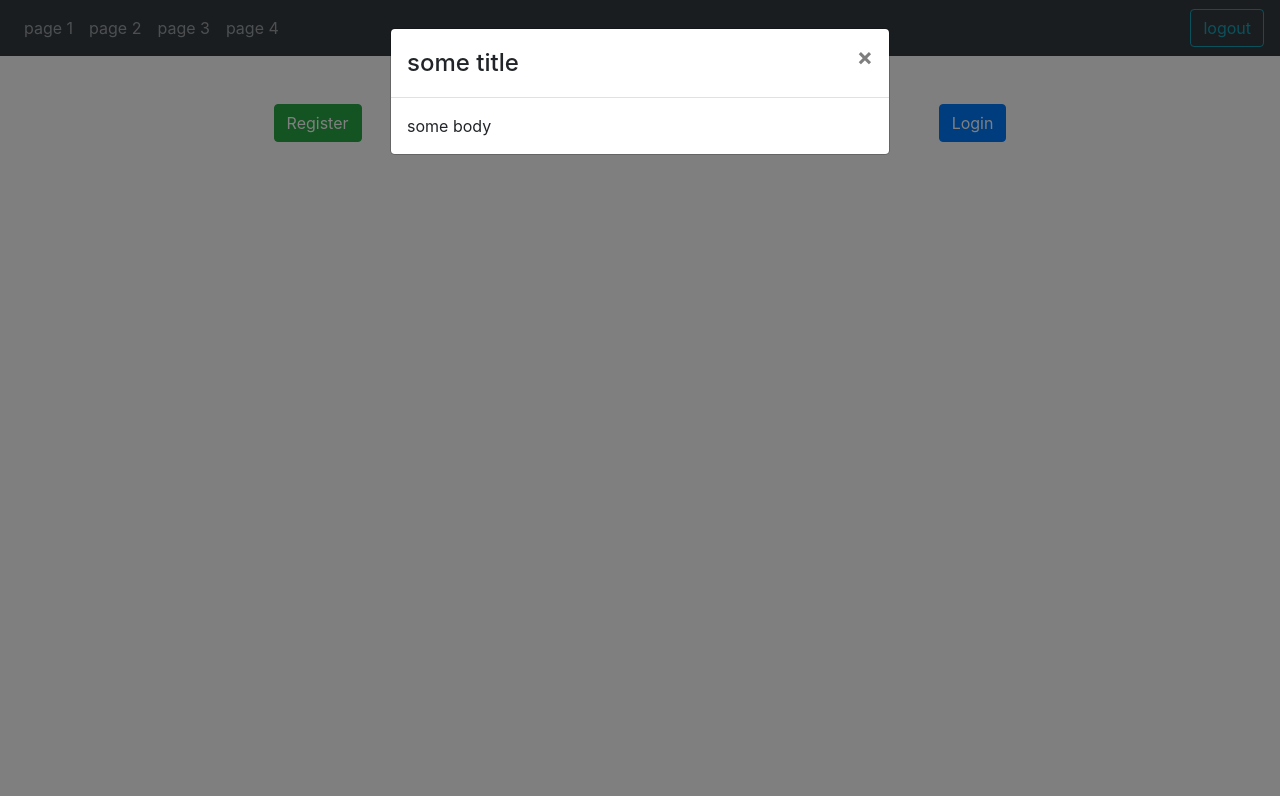
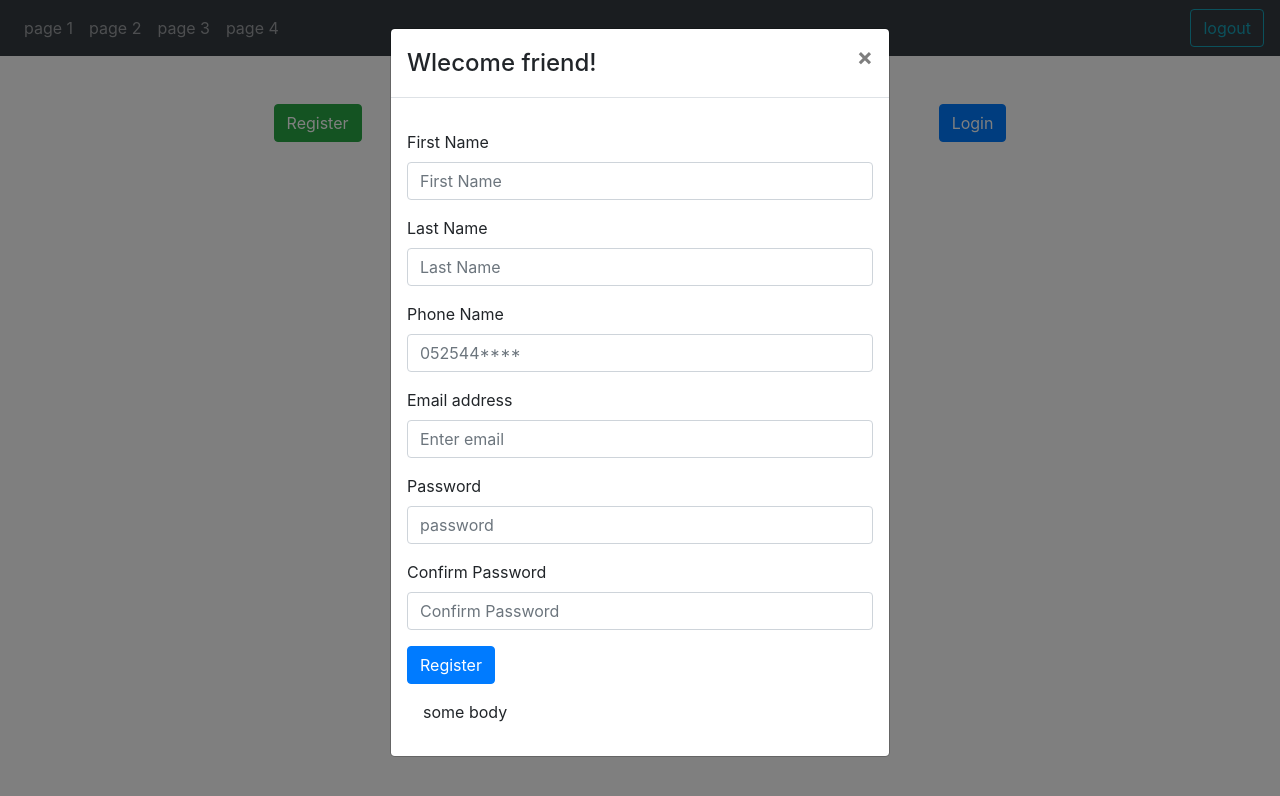
Before and after one commit to InonBr/MBP_home_assignment, a React (Create React App) app in the folder mbp_pro_react_app/: page /page_2 in a window 1280 px wide. Both pictures are taken after a click on the button "Register". Shown: the top 796 px of the page. Built offline with nearby package versions, Linux system fonts and the light colour scheme.

Commit message:
register form and function are done (save token as a cookie)

```diff
--- a/mbp_pro_react_app/package.json
+++ b/mbp_pro_react_app/package.json
@@ -12,6 +12,7 @@
     "react-bootstrap": "^1.6.0",
     "react-crossfade-image": "^1.2.0",
     "react-dom": "^17.0.2",
+    "react-hook-form": "^7.6.2",
     "react-router-dom": "^5.2.0",
     "react-scripts": "4.0.3",
     "react-slideshow-image": "^3.4.6",
--- a/mbp_pro_react_app/src/components/app/ModalCompnent.js
+++ b/mbp_pro_react_app/src/components/app/ModalCompnent.js
@@ -1,12 +1,31 @@
+import { useState, useEffect } from 'react';
 import { Modal } from 'react-bootstrap';
+import RegisterForm from './RegisterForm';
 
 const ModalCompnent = (props) => {
+  const [headMessage, setHeadMessage] = useState('');
+
+  useEffect(() => {
+    headText();
+  });
+
+  const headText = () => {
+    if (props.type === 'login') {
+      setHeadMessage('Wlecome back!');
+    } else {
+      setHeadMessage('Wlecome friend!');
+    }
+  };
+
   return (
     <Modal show={props.bool} onHide={props.func}>
       <Modal.Header closeButton>
-        <Modal.Title>some title</Modal.Title>
+        <Modal.Title>{headMessage}</Modal.Title>
       </Modal.Header>
-      <Modal.Body>some body</Modal.Body>
+      <div className='m-3'>
+        {props.type === 'register' && <RegisterForm closeModal={props.func} />}
+        <Modal.Body>some body</Modal.Body>
+      </div>
     </Modal>
   );
 };
--- /dev/null
+++ b/mbp_pro_react_app/src/components/app/RegisterForm.js
@@ -0,0 +1,184 @@
+import { useRef, useState } from 'react';
+import { useForm } from 'react-hook-form';
+import { Button, Form } from 'react-bootstrap';
+import Cookies from 'universal-cookie';
+import '../styles/forms.css';
+
+import { registerApi } from '../../lib/api';
+
+const RegisterForm = (props) => {
+  const cookies = new Cookies();
+
+  const [showError, setShowError] = useState(false);
+
+  const {
+    register,
+    handleSubmit,
+    formState: { errors },
+    watch,
+  } = useForm();
+
+  const password = useRef('');
+  password.current = watch('password', '');
+
+  const onSubmit = (data) => {
+    registerApi(data)
+      .then((response) => {
+        cookies.set('userToken', response.data.token);
+        props.closeModal();
+      })
+      .catch((error) => {
+        console.log(data);
+        const errorMessage = error.response.data.message;
+        if (errorMessage.includes('duplicate')) {
+          setShowError(true);
+        }
+      });
+  };
+
+  const errMessageToShow = () => {
+    return (
+      <Form.Group>
+        <Form.Label className='red-text center-text' column='lg'>
+          User already exists!
+        </Form.Label>
+      </Form.Group>
+    );
+  };
+
+  return (
+    <Form className='mt-3' onSubmit={handleSubmit(onSubmit)}>
+      <Form.Group>
+        <Form.Label htmlFor='firstName'>First Name</Form.Label>
+        <Form.Control
+          id='firstName'
+          aria-invalid={errors.firstName ? 'true' : 'false'}
+          {...register('firstName', { required: true })}
+          type='text'
+          placeholder='First Name'
+        />
+
+        {errors.firstName && errors.firstName.type === 'required' && (
+          <Form.Text className='red-text' role='alert'>
+            First name is required
+          </Form.Text>
+        )}
+      </Form.Group>
+
+      <Form.Group>
+        <Form.Label htmlFor='lastName'>Last Name</Form.Label>
+        <Form.Control
+          id='lastName'
+          aria-invalid={errors.lastName ? 'true' : 'false'}
+          {...register('lastName', { required: true })}
+          type='text'
+          placeholder='Last Name'
+        />
+
+        {errors.lastName && errors.lastName.type === 'required' && (
+          <Form.Text className='red-text' role='alert'>
+            Last name is required
+          </Form.Text>
+        )}
+      </Form.Group>
+
+      <Form.Group>
+        <Form.Label htmlFor='phoneNumber'>Phone Name</Form.Label>
+        <Form.Control
+          id='phoneNumber'
+          aria-invalid={errors.phoneNumber ? 'true' : 'false'}
+          {...register('phoneNumber', {
+            required: 'Phone number is required',
+            pattern: {
+              value: /^\d+$/,
+              message: 'Phone number should only contain numbers',
+            },
+          })}
+          type='text'
+          placeholder='052544****'
+        />
+
+        {errors.phoneNumber && (
+          <Form.Text className='red-text' role='alert'>
+            {errors.phoneNumber.message}
+          </Form.Text>
+        )}
+      </Form.Group>
+
+      <Form.Group>
+        <Form.Label htmlFor='email'>Email address</Form.Label>
+        <Form.Control
+          id='email'
+          type='email'
+          aria-invalid={errors.email ? 'true' : 'false'}
+          {...register('email', {
+            required: 'Email is required',
+            pattern: {
+              value: /\S+@\S+.\S+/,
+              message: 'Entered value does not match email format',
+            },
+          })}
+          placeholder='Enter email'
+        />
+
+        {errors.email && (
+          <Form.Text className='red-text' role='alert'>
+            {errors.email.message}
+          </Form.Text>
+        )}
+      </Form.Group>
+
+      <Form.Group>
+        <Form.Label htmlFor='password'>Password</Form.Label>
+
+        <Form.Control
+          id='password'
+          name='password'
+          type='password'
+          {...register('password', {
+            required: 'You must specify a password',
+            minLength: {
+              value: 6,
+              message: 'Password must have at least 6 characters',
+            },
+          })}
+          placeholder='password'
+        />
+
+        {errors.password && (
+          <Form.Text className='red-text' role='alert'>
+            {errors.password.message}
+          </Form.Text>
+        )}
+      </Form.Group>
+
+      <Form.Group>
+        <Form.Label htmlFor='password'>Confirm Password</Form.Label>
+        <Form.Control
+          id='passwordConfirm'
+          name='passwordConfirm'
+          type='password'
+          {...register('passwordConfirm', {
+            validate: (value) =>
+              value === password.current || 'The passwords do not match',
+          })}
+          placeholder='Confirm Password'
+        />
+
+        {errors.passwordConfirm && (
+          <Form.Text className='red-text' role='alert'>
+            {errors.passwordConfirm.message}
+          </Form.Text>
+        )}
+      </Form.Group>
+
+      {showError && errMessageToShow()}
+
+      <Button variant='primary' type='submit'>
+        Register
+      </Button>
+    </Form>
+  );
+};
+
+export default RegisterForm;
--- /dev/null
+++ b/mbp_pro_react_app/src/components/styles/forms.css
@@ -0,0 +1,7 @@
+.red-text {
+  color: rgb(185, 51, 51);
+}
+
+.center-text {
+  text-align: center;
+}
--- /dev/null
+++ b/mbp_pro_react_app/src/lib/api.js
@@ -0,0 +1,12 @@
+import { registerUrl, loginUrl } from './url';
+const axios = require('axios');
+
+const registerApi = (obj) => {
+  return axios.post(registerUrl, obj);
+};
+
+const loginApi = (obj) => {
+  return axios.post(loginUrl, obj);
+};
+
+export { registerApi, loginApi };
--- /dev/null
+++ b/mbp_pro_react_app/src/lib/url.js
@@ -0,0 +1,4 @@
+const registerUrl = 'http://localhost:5000/api/register';
+const loginUrl = 'http://localhost:5000/api/login';
+
+export { registerUrl, loginUrl };
```
Also changed, not shown: 1 other file (tests, documents, lock files or other folders).
